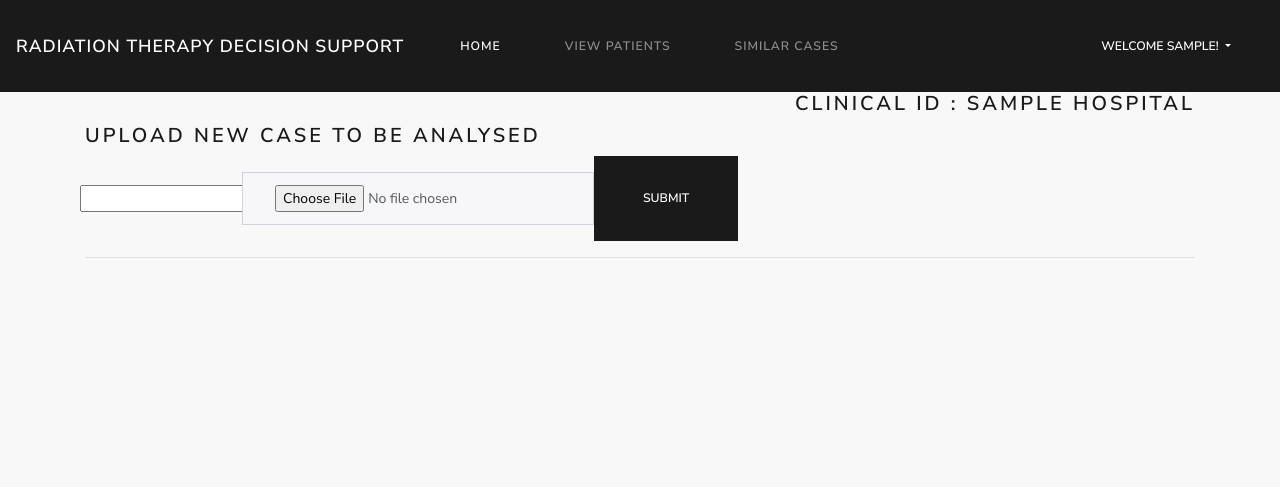
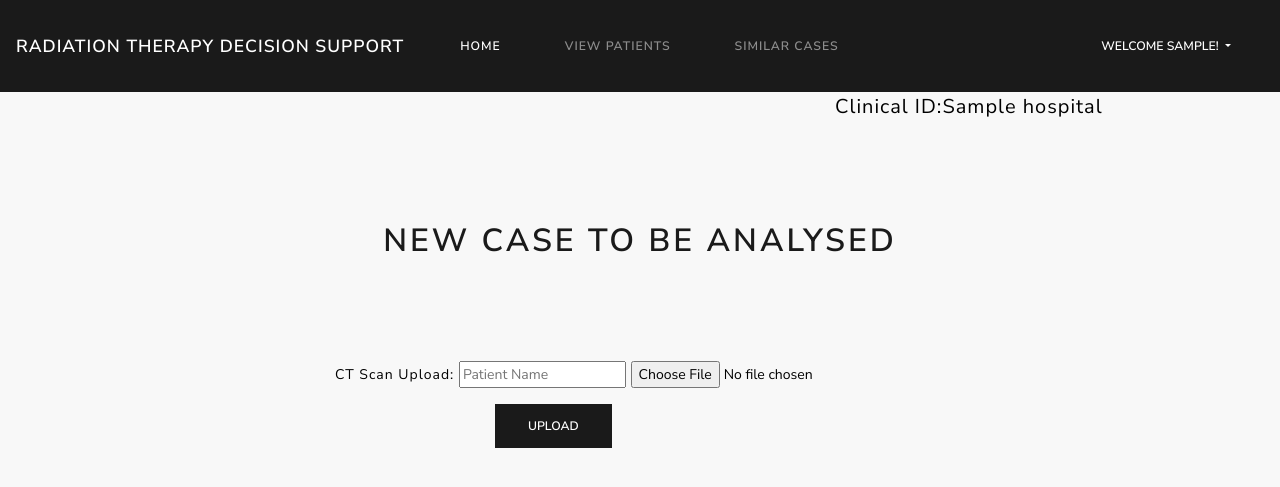
Before and after one commit to vvmurthy/RadiationTherapyApplication, a Django app: page /upload/ in a window 1280 px wide. Shown: the top 487 px of the page. Run offline with Django 3.2, Linux system fonts and the light colour scheme; a user stored in the database is signed in; tables that the repository leaves empty hold one stand-in row (values such as "Sample post"); parts of the project's set-up code (start-up, migrations or seed data) failed here and were passed over; some libraries are stand-ins or nearby versions.

Commit message:
made upload page clearer

```diff
--- a/upload/templates/uploader/uploader.html
+++ b/upload/templates/uploader/uploader.html
@@ -1,26 +1,54 @@
 {% extends "dsrt/base.html" %}
 {% block title %}Upload Files{% endblock %}
 {% block content %}
+<style>
 
+header{
+
+	text-indent:750px;
+	font-size:20px;
+	color:Black;
+}
+
+h1{
+	margin-top:100px;
+	text-align:center;
+
+}
+
+#info{
+
+	margin-top:100px;
+	color:Black;
+	margin-left:250px;
+
+}
+#button{
+
+	margin-left:160px;
+}
+
+
+
+</style>
     <div class="container" >
     <div class="panel panel-default">
     <div class="panel-body">
-        <div align="right">
-            <h4>Clinical ID : <b>{{hospital}}</b></h4>
+        <div>
+            <header>Clinical ID:<b>{{hospital}}<p></header>
         </div>
-    <h4>Upload new case to be analysed</h4>
+    <h1>New Case to be Analysed</h1>
         <!-- The start of the form -->
-       <form class="form-inline" id="uploadDataset" action="" method="post" enctype="multipart/form-data">
+       <form id="info" id="uploadDataset" action="" method="post" enctype="multipart/form-data">
+
            {% csrf_token %}
            <div class="form-group">
-               <input type="text" class="form-row" name="patientName">
+		CT Scan Upload: <input type="text"name="patientName" placeholder="Patient Name">
+		<input type="file" id="myFile">
+
            </div>
-           <div class="form-group">
-              <input type="file" class="form-control input-lg" name="dcmZipFile">
-           </div>
-           <div class="form-group">
-               <button type="submit" class="btn btn-primary btn-lg">Submit</button>
-           </div>
+	    <button id="button" type="submit" class="btn btn-primary btn-md">Upload</button>
       </form>
-    <hr>
+
+
 {% endblock %}
```
